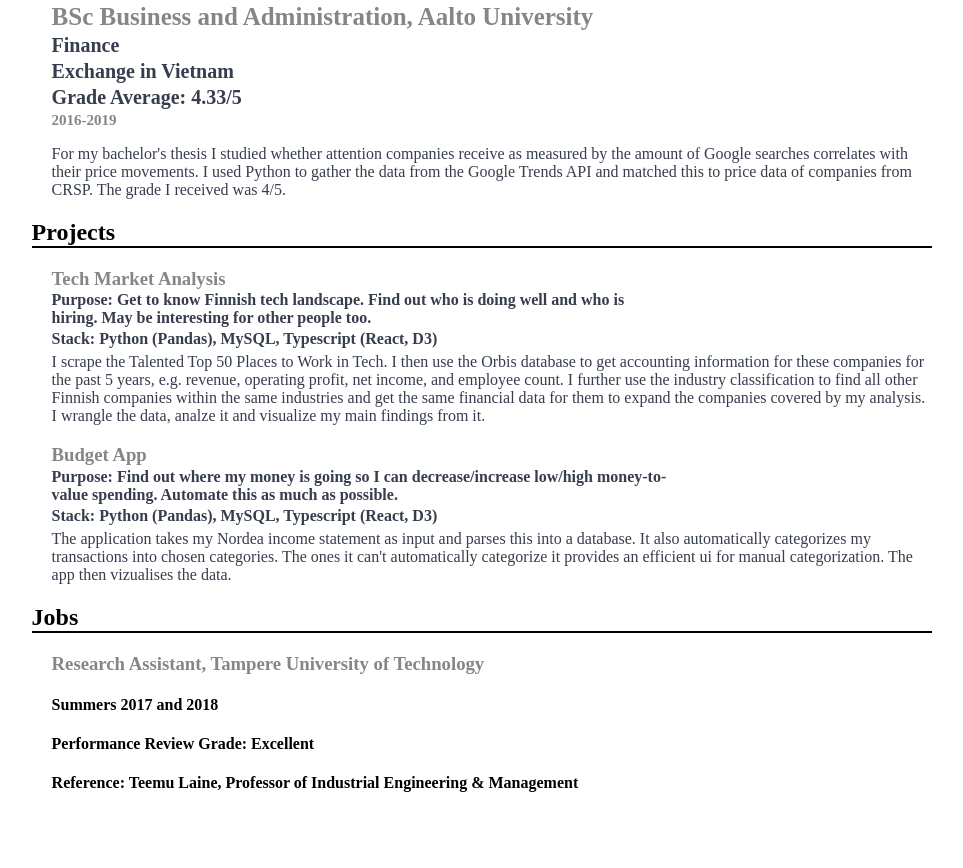
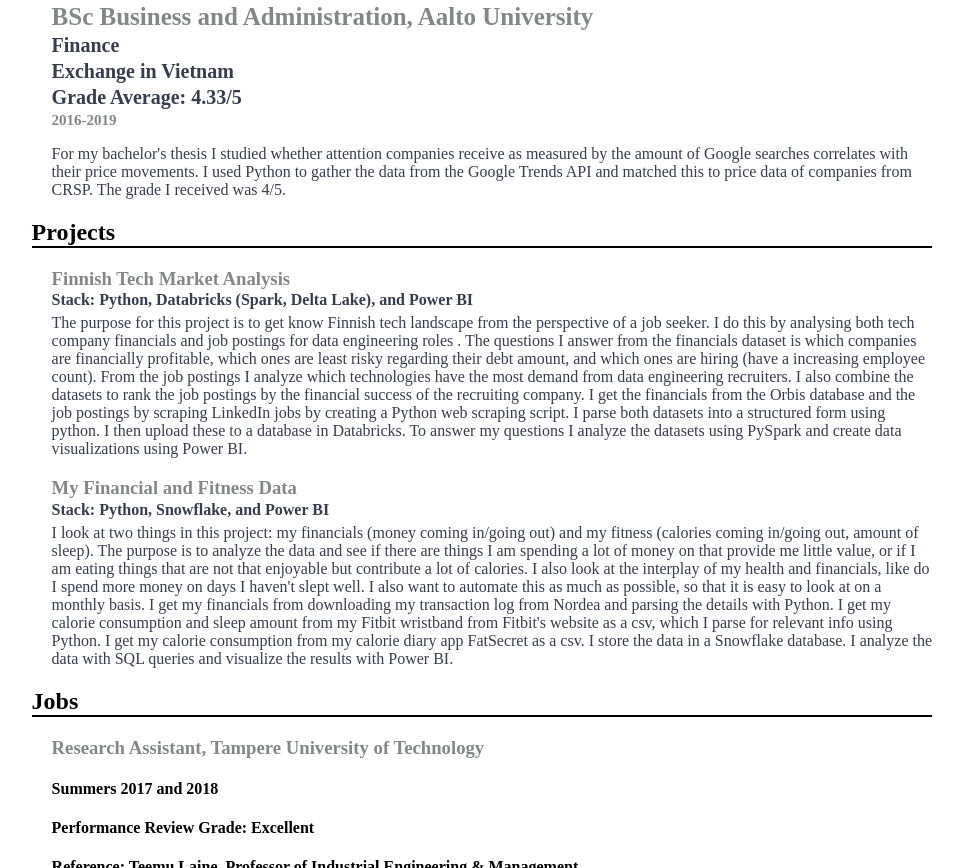
Before and after one commit to KlausParanko/cv, a website: page index.html in a window 1280 px wide. Shown: the part 830-1698 px from the top of the page, without its empty margins (308-1271 px from the left). Before the commit the page ends 1622 px from the top, so only its background shows below. Drawn offline with Linux system fonts and the light colour scheme.

Commit message:
Updated expertise and projects for data engineering from software engineering

```diff
--- a/index.html
+++ b/index.html
@@ -27,6 +27,12 @@
         <div class="expertise">
           <h2>Expertise</h2>
           <ul>
+            <li>SQL</li>
+            <li>Databricks</li>
+            <ul>
+              <li>Spark</li>
+              <li>Delta Lake</li>
+            </ul>
             <li>Python</li>
             <ul>
               <li>Numpy</li>
@@ -35,23 +41,10 @@
               <li>PyTorch</li>
               <li>HuggingFace</li>
             </ul>
-            <li>SQL/NoSQL</li>
-            <ul>
-              <li>MySQL</li>
-              <li>MongoDB</li>
-            </ul>
-            <li>Spark</li>
-            <li>Kafka</li>
-            <li>Airflow</li>
-            <li>Javascript/Typescript</li>
-            <ul>
-              <li>Node</li>
-              <li>Express</li>
-              <li>React</li>
-            </ul>
+            <li>Snowflake</li>
+            <li>Power BI</li>
             <li>Git/Github</li>
             <li>Linux</li>
-            <li>Docker</li>
           </ul>
         </div>
         <div class="language">
@@ -96,9 +89,9 @@
         <h2>Education</h2>
         <div class="masters">
           <h3 class="degree">MSc Business and Administration, Aalto University</h3>
-          <h4 class="major">Finance</h4>
+          <h4 class="major">Major: Finance</h4>
           <h4 class="minor">
-            Machine Learning, Data Science, and Artificial Intelligence
+            Minor: Machine Learning, Data Science, and Artificial Intelligence
           </h4>
           <h4 class="grades">Grade Average: 4.53/5 (Degree Completed with Honors)</h4>
           <h5 class="years">2019-2023</h5>
@@ -127,25 +120,39 @@
       <div class="projects">
         <h2>Projects</h2>
         <div class="single-project">
-          <h3>Tech Market Analysis</h3>
-          <h4>Purpose: Get to know Finnish tech landscape. Find out who is doing well and who is hiring. May be
-            interesting for other people too.</h4>
-          <h4>Stack: Python (Pandas), MySQL, Typescript (React, D3)</h4>
-          <p>I scrape the Talented Top 50 Places to Work in Tech. I then use the Orbis database to get accounting
-            information for these companies for the past 5 years, e.g. revenue, operating profit, net income, and
-            employee count. I further use the industry classification to find all other Finnish companies within the
-            same
-            industries and get the same financial data for them to expand the companies covered by my analysis. I
-            wrangle the data, analze it and visualize my main findings from it. </p>
+          <h3>Finnish Tech Market Analysis</h3>
+          <h4>Stack: Python, Databricks (Spark, Delta Lake), and Power BI</h4>
+          <p>The purpose for this project is to get know Finnish tech landscape from the perspective of a job seeker. I
+            do this by analysing both tech
+            company financials and job postings for data engineering roles
+            . The questions I answer from the financials dataset is which companies are
+            financially profitable, which ones are least risky regarding their debt amount, and which ones are hiring
+            (have a increasing employee count). From the job postings I analyze which technologies have the most demand
+            from data engineering recruiters. I also combine the datasets to rank the job postings by the financial
+            success of the recruiting company. I get the financials from the Orbis database and the job postings by
+            scraping LinkedIn jobs by creating a
+            Python web scraping script. I parse both datasets into
+            a structured form using python. I then upload these to a database in Databricks. To answer my questions I
+            analyze the datasets
+            using PySpark
+            and create data visualizations using Power BI. </p>
         </div>
         <div class="single-project">
-          <h3>Budget App</h3>
-          <h4>Purpose: Find out where my money is going so I can decrease/increase low/high money-to-value spending.
-            Automate this as much as possible.</h4>
-          <h4>Stack: Python (Pandas), MySQL, Typescript (React, D3)</h4>
-          <p>The application takes my Nordea income statement as input and parses this into a database. It also
-            automatically categorizes my transactions into chosen categories. The ones it can't automatically categorize
-            it provides an efficient ui for manual categorization. The app then vizualises the data. </p>
+          <h3>My Financial and Fitness Data</h3>
+          <h4>Stack: Python, Snowflake, and Power BI</h4>
+          <p> I look at two things in this project: my financials (money coming in/going out) and my fitness (calories
+            coming in/going out, amount of sleep). The purpose is to analyze the data and see if there are things I am
+            spending a lot of money on that provide me little value, or if I am eating things that are not that
+            enjoyable but contribute a lot of calories. I also look at the interplay of my health and financials, like
+            do I spend more money on days I haven't slept well. I also want to automate this as much as possible, so
+            that it is
+            easy to look at on a monthly basis. I get my
+            financials
+            from downloading my transaction log from Nordea and parsing the details with Python. I get my calorie
+            consumption and sleep amount from my Fitbit wristband from Fitbit's website as a csv, which I parse for
+            relevant info using Python. I get my calorie consumption from my calorie diary app FatSecret as a csv. I
+            store the data in a Snowflake database. I analyze the data with SQL queries
+            and visualize the results with Power BI. </p>
         </div>
       </div>
       <div class="jobs">
```
